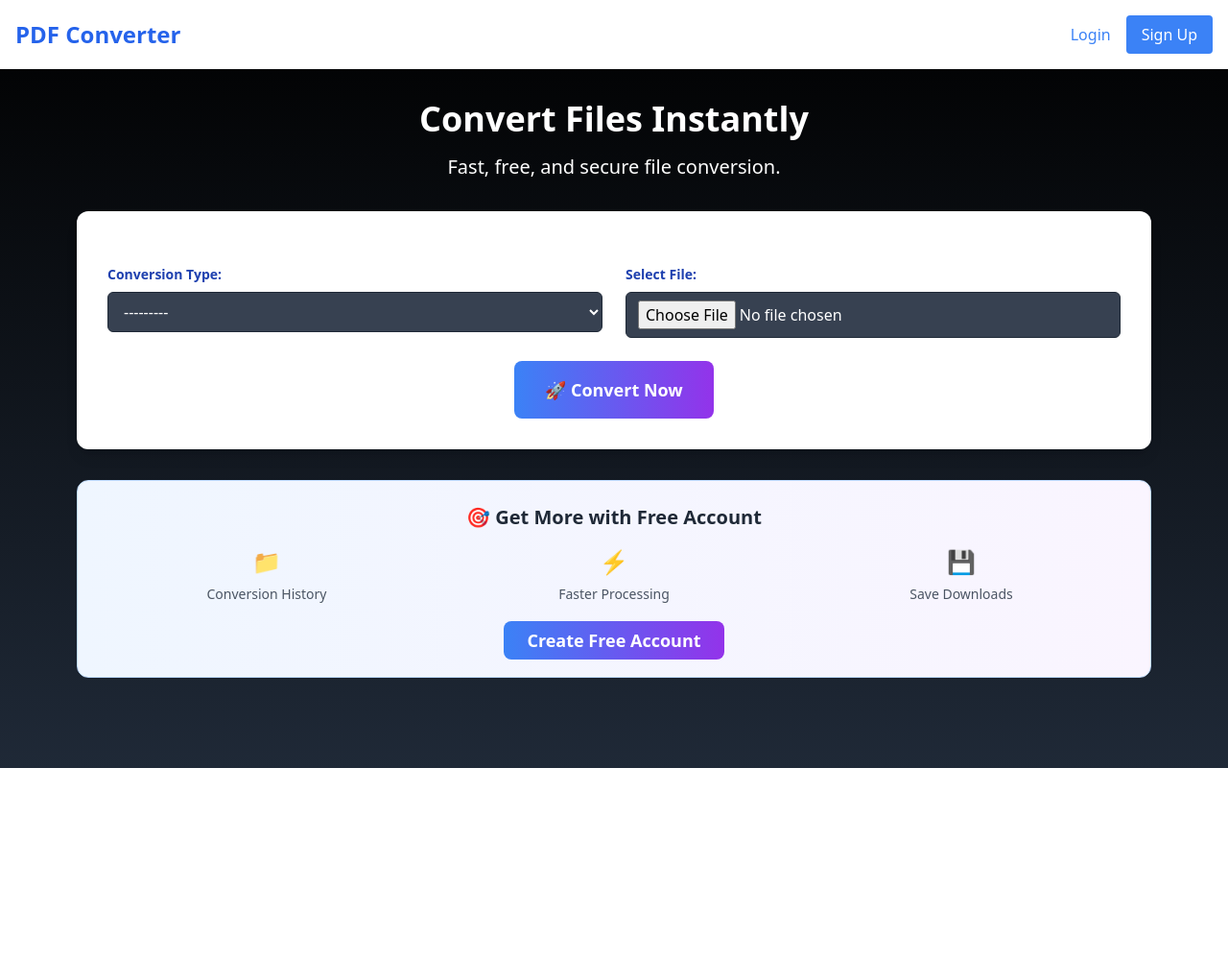
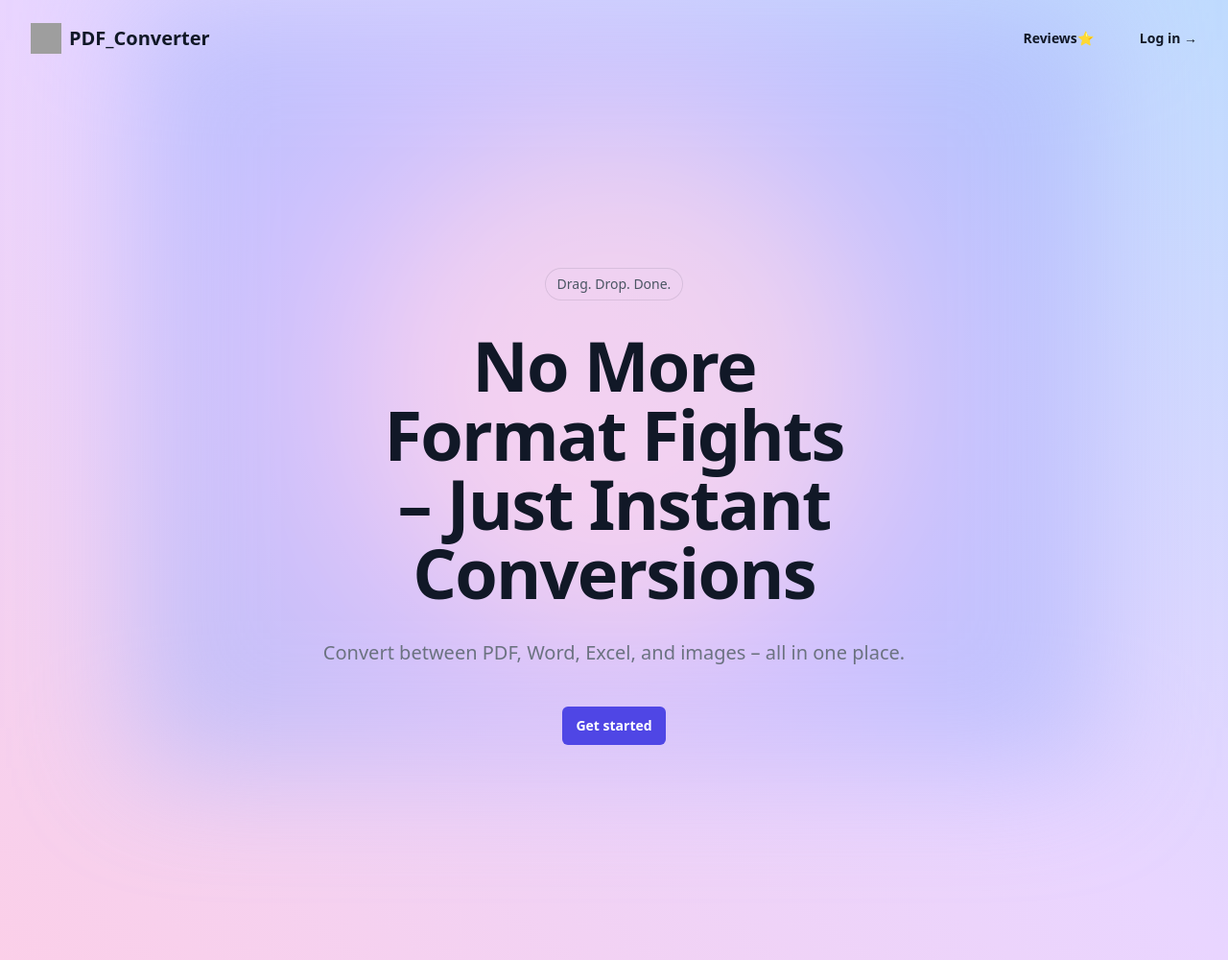
Before and after one commit to sakethandol/pdf_converter, a Django app: page / in a window 1280 px wide. Shown: the whole page at 96% size. Before the commit the page ends 800 px from the top, so only its background shows below. Run offline with Django 5.2, Linux system fonts and the light colour scheme; parts of the project's set-up code (start-up, migrations or seed data) failed here and were passed over; some libraries are stand-ins or nearby versions; grey boxes are pictures that could not be loaded.

Commit message:
your message

```diff
--- a/apps/users/templates/users/home.html
+++ b/apps/users/templates/users/home.html
@@ -4,11 +4,16 @@
     <title>PDF Converter - Fast & Free</title>
     <script src="https://cdn.tailwindcss.com"></script>
 </head>
-<body class="min-h-screen bg-gradient-to-b from-black to-gray-800 text-white">
-    <!-- Header -->
+<body  class="relative min-h-screen bg-gradient-to-tr from-pink-200 via-purple-200 to-blue-200">
+  <div class="absolute inset-0 -z-10 overflow-hidden">
+    <div class="absolute left-1/2 top-0 -translate-x-1/2 blur-3xl w-[1000px] h-[800px] opacity-60"
+         style="background: radial-gradient(circle at center, #fbcfe8 20%, #c4b5fd 60%, #a5b4fc 100%)">
+    </div>
+  </div>
     <header class="bg-white shadow-sm">
         <div class="max-w-7xl mx-auto px-4 py-4 flex justify-between items-center">
-            <h1 class="text-2xl font-bold text-blue-600">PDF Converter</h1>
+            <a href="/"class="text-2xl font-bold text-blue-600">PDF Converter</a>
+
 
             <div class="flex items-center space-x-4">
                 {% if is_authenticated %}
--- /dev/null
+++ b/apps/users/templates/users/landing.html
@@ -0,0 +1,93 @@
+{% load static %}
+<!DOCTYPE html>
+<html lang="en">
+  <head>
+    <meta charset="UTF-8" />
+    <title>Landing Page</title>
+    <script src="https://cdn.tailwindcss.com"></script>
+  </head>
+  <body class="relative min-h-screen bg-gradient-to-tr from-pink-200 via-purple-200 to-blue-200">
+  <div class="absolute inset-0 -z-10 overflow-hidden">
+    <div class="absolute left-1/2 top-0 -translate-x-1/2 blur-3xl w-[1000px] h-[800px] opacity-60"
+         style="background: radial-gradient(circle at center, #fbcfe8 30%, #c4b5fd 50%, #a5b4fc 80%)">
+    </div>
+  </div>
+  <header class="absolute inset-x-0 top-0 z-50">
+    <nav aria-label="Global" class="flex items-center justify-between p-6 lg:px-8">
+      <div class="flex lg:flex-1">
+        <a href="#" class="flex items-center space-x-2">
+        <img src="https://cdn-icons-png.flaticon.com/512/337/337946.png" alt="PDF Logo" class="h-8 w-8" />
+        <span class="text-xl font-bold text-gray-900">PDF_Converter</span>
+        </a>
+      </div>
+      <div class="flex lg:hidden">
+        <button type="button" class="-m-2.5 inline-flex items-center justify-center rounded-md p-2.5 text-gray-700">
+          <span class="sr-only">Open main menu</span>
+          <svg viewBox="0 0 24 24" fill="none" stroke="currentColor" stroke-width="1.5" data-slot="icon" aria-hidden="true" class="size-6">
+            <path d="M3.75 6.75h16.5M3.75 12h16.5m-16.5 5.25h16.5" stroke-linecap="round" stroke-linejoin="round" />
+          </svg>
+        </button>
+      </div>
+      <div class="hidden lg:flex lg:gap-x-12">
+        <a href="#" class="text-sm/6 font-semibold text-gray-900">Reviews⭐</a>
+        <a href="/login/" class="text-sm/6 font-semibold text-gray-900">Log in <span aria-hidden="true">&rarr;</span></a>
+
+      </div>
+    </nav>
+    <!-- Mobile menu, show/hide based on menu open state. -->
+    <div role="dialog" aria-modal="true" class="lg:hidden">
+      <!-- Background backdrop, show/hide based on slide-over state. -->
+      <div class="fixed inset-0 z-50"></div>
+      <div class="fixed inset-y-0 right-0 z-50 w-full overflow-y-auto bg-white p-6 sm:max-w-sm sm:ring-1 sm:ring-gray-900/10">
+        <div class="flex items-center justify-between">
+          <a href="#" class="-m-1.5 p-1.5">
+            <span class="sr-only">Your Company</span>
+            <img src="https://tailwindcss.com/plus-assets/img/logos/mark.svg?color=indigo&shade=600" alt="" class="h-8 w-auto" />
+          </a>
+          <button type="button" class="-m-2.5 rounded-md p-2.5 text-gray-700">
+            <span class="sr-only">Close menu</span>
+            <svg viewBox="0 0 24 24" fill="none" stroke="currentColor" stroke-width="1.5" data-slot="icon" aria-hidden="true" class="size-6">
+              <path d="M6 18 18 6M6 6l12 12" stroke-linecap="round" stroke-linejoin="round" />
+            </svg>
+          </button>
+        </div>
+        <div class="mt-6 flow-root">
+          <div class="-my-6 divide-y divide-gray-500/10">
+            <div class="space-y-2 py-6">
+              <a href="#" class="-mx-3 block rounded-lg px-3 py-2 text-base/7 font-semibold text-gray-900 hover:bg-gray-50">Product</a>
+              <a href="/login/" class="-mx-3 block rounded-lg px-3 py-2 text-base/7 font-semibold text-gray-900 hover:bg-gray-50">Login</a>
+
+            </div>
+          </div>
+        </div>
+      </div>
+    </div>
+  </header>
+
+  <div class="relative isolate px-6 pt-14 lg:px-8">
+    <div aria-hidden="true" class="absolute inset-x-0 -top-40 -z-10 transform-gpu overflow-hidden blur-3xl sm:-top-80">
+      <div style="clip-path: polygon(74.1% 44.1%, 100% 61.6%, 97.5% 26.9%, 85.5% 0.1%, 80.7% 2%, 72.5% 32.5%, 60.2% 62.4%, 52.4% 68.1%, 47.5% 58.3%, 45.2% 34.5%, 27.5% 76.7%, 0.1% 64.9%, 17.9% 100%, 27.6% 76.8%, 76.1% 97.7%, 74.1% 44.1%)" class="relative left-[calc(50%-11rem)] aspect-1155/678 w-144.5 -translate-x-1/2 rotate-30 bg-linear-to-tr from-[#ff80b5] to-[#9089fc] opacity-30 sm:left-[calc(50%-30rem)] sm:w-288.75"></div>
+    </div>
+    <div class="mx-auto max-w-2xl py-32 sm:py-48 lg:py-56">
+      <div class="hidden sm:mb-8 sm:flex sm:justify-center">
+        <div class="relative rounded-full px-3 py-1 text-sm/6 text-gray-600 ring-1 ring-gray-900/10 hover:ring-gray-900/20">
+        Drag. Drop. Done.
+        </div>
+      </div>
+      <div class="text-center">
+        <h1 class="text-5xl font-semibold tracking-tight text-balance text-gray-900 sm:text-7xl">No More Format Fights – Just Instant Conversions</h1>
+        <p class="mt-8 text-lg font-medium text-pretty text-gray-500 sm:text-xl/8">Convert between PDF, Word, Excel, and images – all in one place.</p>
+        <div class="mt-10 flex items-center justify-center gap-x-6">
+          <a href="/home/" class="rounded-md bg-indigo-600 px-3.5 py-2.5 text-sm font-semibold text-white shadow-xs hover:bg-indigo-500 focus-visible:outline-2 focus-visible:outline-offset-2 focus-visible:outline-indigo-600">Get started</a>
+        </div>
+      </div>
+    </div>
+    <div aria-hidden="true" class="absolute inset-x-0 top-[calc(100%-13rem)] -z-10 transform-gpu overflow-hidden blur-3xl sm:top-[calc(100%-30rem)]">
+      <div style="clip-path: polygon(74.1% 44.1%, 100% 61.6%, 97.5% 26.9%, 85.5% 0.1%, 80.7% 2%, 72.5% 32.5%, 60.2% 62.4%, 52.4% 68.1%, 47.5% 58.3%, 45.2% 34.5%, 27.5% 76.7%, 0.1% 64.9%, 17.9% 100%, 27.6% 76.8%, 76.1% 97.7%, 74.1% 44.1%)" class="relative left-[calc(50%+3rem)] aspect-1155/678 w-144.5 -translate-x-1/2 bg-linear-to-tr from-[#ff80b5] to-[#9089fc] opacity-30 sm:left-[calc(50%+36rem)] sm:w-288.75"></div>
+    </div>
+  </div>
+</div>
+
+    </div>
+  </body>
+</html>
--- a/apps/users/urls.py
+++ b/apps/users/urls.py
@@ -4,7 +4,8 @@ from . import views
 app_name = 'apps.users'
 
 urlpatterns = [
-    path('', views.HomeView.as_view(), name='home'),
+    path('', views.landing_page, name='landing'),
+    path('home/', views.HomeView.as_view(), name='home'),
     path('login/', views.CustomLoginView.as_view(), name='login'),
     path('register/', views.RegisterView.as_view(), name='register'),
     path('logout/', views.CustomLogoutView.as_view(), name='logout'),
--- a/apps/users/views.py
+++ b/apps/users/views.py
@@ -1,4 +1,4 @@
-from django.shortcuts import redirect
+from django.shortcuts import redirect,render
 from django.contrib.auth import login, logout, authenticate
 from django.contrib.auth.mixins import LoginRequiredMixin
 from django.contrib import messages
@@ -6,6 +6,8 @@ from django.contrib.auth.models import User
 from django.views.generic import TemplateView, CreateView
 from django.contrib.auth.views import LoginView, LogoutView
 from .forms import CustomUserCreationForm, CustomAuthenticationForm
+def landing_page(request):
+    return render(request, 'users/landing.html')
 class HomeView(TemplateView):
     template_name = 'users/home.html'
     def get_context_data(self, **kwargs):
```
Also changed, not shown: apps/users/templates/users/login.html (+6 -1 lines), db.sqlite3, 4 other files.
